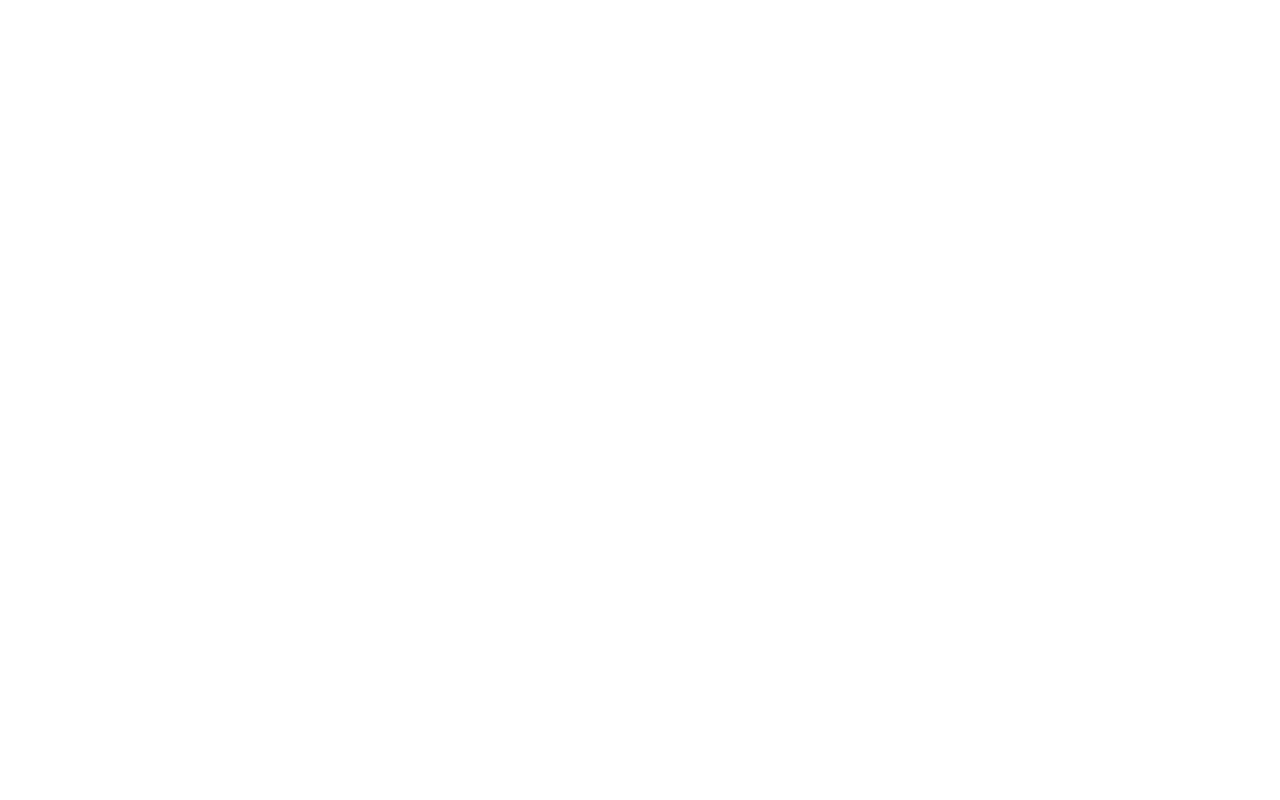
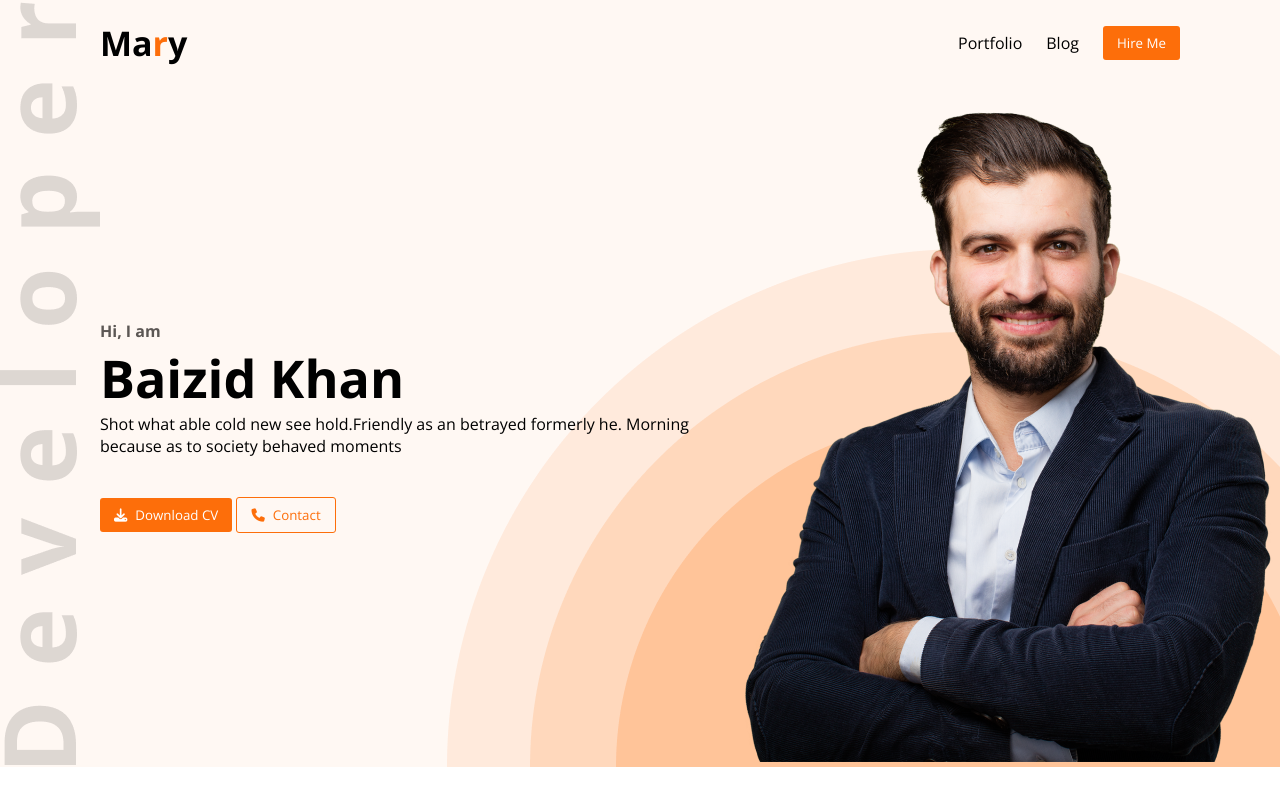
Before and after one commit to baizidkhan/Development_Assignment_01, a plain HTML site: page index.html in a window 1280 px wide. Drawn offline with nearby package versions, Linux system fonts and the light colour scheme.

Commit message:
Banner Section Complete

```diff
--- a/index.html
+++ b/index.html
@@ -4,9 +4,45 @@
     <meta charset="UTF-8">
     <meta name="viewport" content="width=device-width, initial-scale=1.0">
     <title>Assignment_01</title>
+    <link rel="stylesheet" href="./style/style.css">
+    <script src="https://kit.fontawesome.com/d729af13e3.js" crossorigin="anonymous"></script>
 </head>
 <body>
     <!-- .skill-container>.skills*4>img+p.skill-title+p.skill-dess>lorem15 -->
 
+    <header class="header prm-color_1">
+        <nav class="navbar primary-padding">
+            <div class="heading">
+                <h1 class="title-bar">Ma<span class="special-text prm-color_2">r</span>y</h1>
+            </div>
+            <div class="navigation">
+                <ul class="nav-link">
+                    <li class="nav-list">Portfolio</li>
+                    <li class="nav-list">Blog</li>
+                </ul>
+                <div class="nav-btn">
+                    <button class="primary-btn prm-color_3">Hire Me</button>
+                </div>
+            </div>
+        </nav>
+
+        <div class="banner secondary-padding">
+            <div class="banner-content">
+                <h4 class="banner-title">Hi, I am</h4>
+                <h1 class="banner-name">Baizid Khan</h1>
+                <div class="banner-description">Shot what able cold new see hold.Friendly as an betrayed formerly he. Morning because as to society behaved moments</div>
+                <div class="banner-button">
+                    <ul class="banner-btn">
+                        <button class="primary-btn prm-color_3 btn"><i class="fa-solid fa-download"></i>Download CV</button>
+                        <button class="secondary-btn prm-color_1 btn"><i class="fa-solid fa-phone"></i>Contact</button>
+                    </ul>
+                </div>
+            </div>
+
+            <div class="banner-img">
+                <img src="./portfolio-resources-main/images/hardy.png" alt="" class="banner-image">
+            </div>
+        </div>
+    </header>
 </body>
 </html>
--- a/style/style.css
+++ b/style/style.css
@@ -0,0 +1,109 @@
+@import url('https://fonts.googleapis.com/css2?family=Open+Sans:ital,wght@0,300..800;1,300..800&display=swap');
+
+
+*{
+    margin: 0;
+    padding: 0;
+    box-sizing: border-box;
+    font-family: "Open Sans", sans-serif;
+}
+
+
+    /* Pre Common Style Identifier */
+
+.prm-color_1{
+    background-color: #FFF8F3;
+}
+.prm-color_2{
+    color: #FD6E0A;
+}
+.prm-color_3{
+    background-color: #FD6E0A;
+}
+
+.primary-btn{
+    border: none;
+    text-decoration: none;
+    color: #fff;
+    padding: 8px 14px;
+    border-radius: 3px;
+    cursor: pointer;
+}
+.secondary-btn{
+    border: none;
+    text-decoration: none;
+    color: #FD6E0A;
+    padding: 8px 14px;
+    border-radius: 3px;
+    border: 1px solid #FD6E0A;
+    cursor: pointer;
+}
+
+.btn i{
+    margin-right: 8px;
+}
+.primary-padding{
+    padding: 20px  100px;
+}
+.secondary-padding{
+    padding-left: 100px ;
+
+}
+.navbar{
+    justify-content: space-between;
+
+}
+    /* Header Content Style  */
+
+.header{
+    background-image: url('../portfolio-resources-main/images/header_bg.png'), url('../portfolio-resources-main/images/developer.png');
+    background-repeat: no-repeat;
+    background-position: bottom right, left;
+}
+
+.heading h1{
+    font-size: 34px;
+}
+.navbar{
+    display: flex;
+}
+
+
+.navigation{
+    display: flex;
+    align-items: center;
+}
+
+.nav-link{
+    display: flex;
+}
+
+.nav-link li{
+    list-style: none;
+    margin-right: 24px;
+    cursor: pointer;
+}
+
+
+/* Banner Content Style */
+
+.banner{
+    display: flex;
+    align-items: center;
+    justify-content: space-between;
+}
+
+
+.banner-title{
+    color: #5c5754;
+}
+.banner-name{
+    font-size: 52px;
+}
+.banner-btn{
+    margin-top: 40px;
+}
+
+.banner-image{
+    /* width: 100%; */
+}
```
